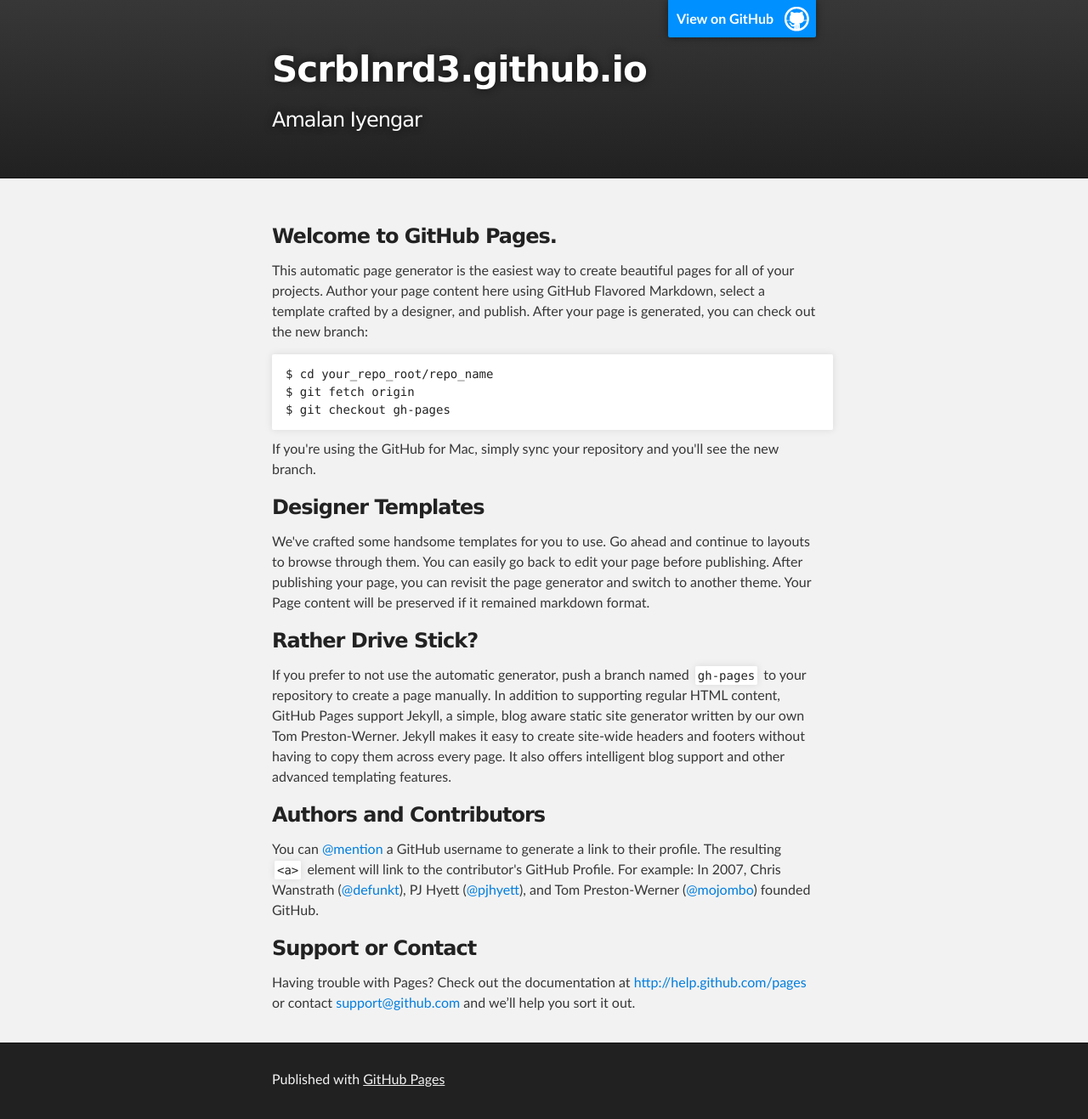
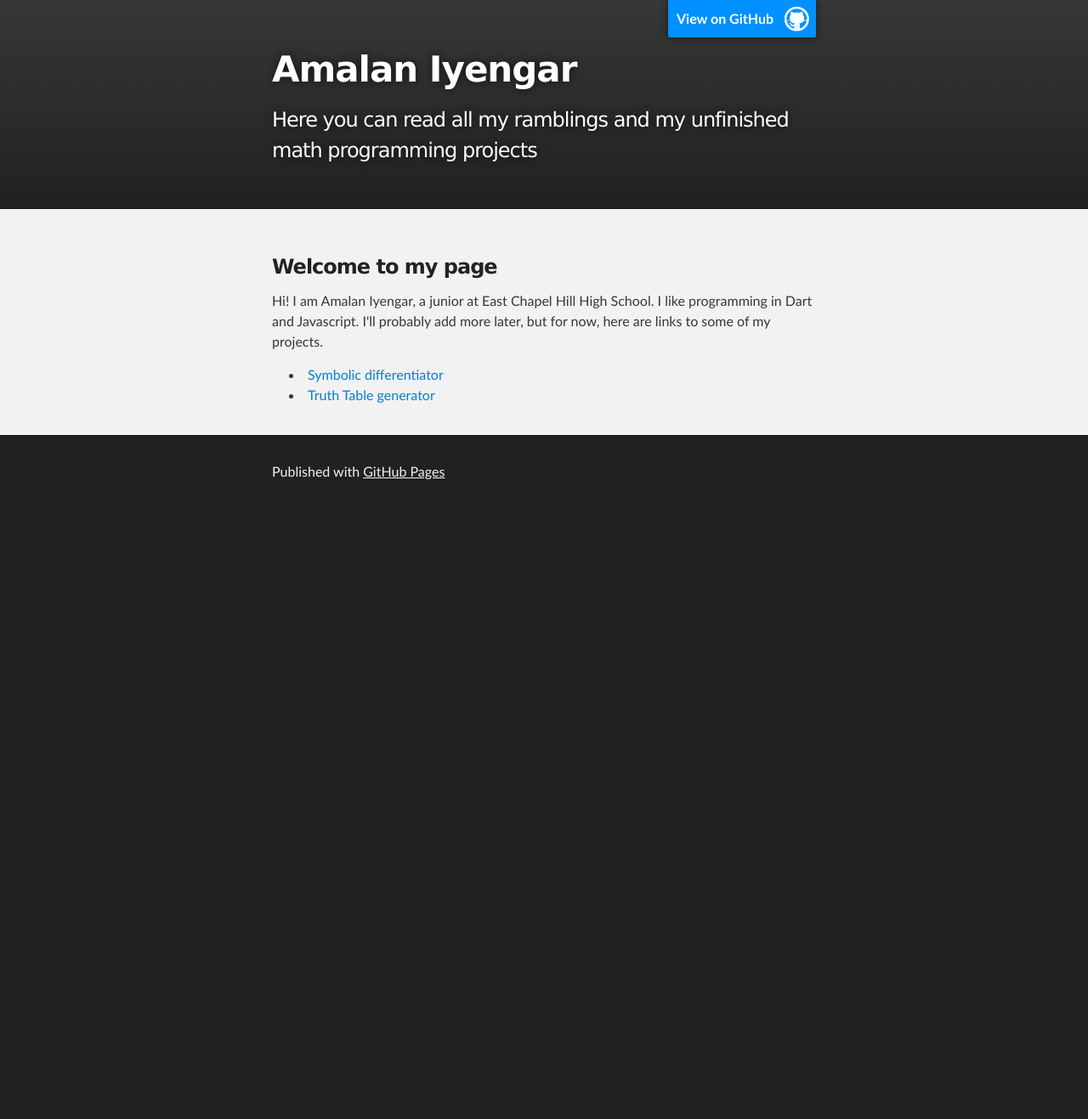
Before and after one commit to akiyeng2/scrblnrd3.github.io, a plain HTML site: page index.html in a window 1280 px wide. Shown: the whole page at 85% size. After the commit the page ends 800 px from the top, so only its background shows below. Drawn offline with Linux system fonts and the light colour scheme.

Commit message:
Replace master branch with page content via GitHub

```diff
--- a/index.html
+++ b/index.html
@@ -4,11 +4,11 @@
   <head>
     <meta charset='utf-8'>
     <meta http-equiv="X-UA-Compatible" content="chrome=1">
-    <meta name="description" content="Scrblnrd3.github.io : My github pages">
+    <meta name="description" content="Amalan Iyengar : Here you can read all my ramblings and my unfinished math programming projects">
 
     <link rel="stylesheet" type="text/css" media="screen" href="stylesheets/stylesheet.css">
 
-    <title>Scrblnrd3.github.io</title>
+    <title>Amalan Iyengar</title>
   </head>
 
   <body>
@@ -18,8 +18,8 @@
         <header class="inner">
           <a id="forkme_banner" href="https://github.com/scrblnrd3">View on GitHub</a>
 
-          <h1 id="project_title">Scrblnrd3.github.io</h1>
-	  <h2 id="project_tagline">Amalan Iyengar</h2>
+          <h1 id="project_title">Amalan Iyengar</h1>
+          <h2 id="project_tagline">Here you can read all my ramblings and my unfinished math programming projects</h2>
 
         </header>
     </div>
@@ -28,36 +28,14 @@
     <div id="main_content_wrap" class="outer">
       <section id="main_content" class="inner">
         <h3>
-<a name="welcome-to-github-pages" class="anchor" href="#welcome-to-github-pages"><span class="octicon octicon-link"></span></a>Welcome to GitHub Pages.</h3>
+<a name="welcome-to-my-page" class="anchor" href="#welcome-to-my-page"><span class="octicon octicon-link"></span></a>Welcome to my page</h3>
 
-<p>This automatic page generator is the easiest way to create beautiful pages for all of your projects. Author your page content here using GitHub Flavored Markdown, select a template crafted by a designer, and publish. After your page is generated, you can check out the new branch:</p>
+<p>Hi! I am Amalan Iyengar, a junior at East Chapel Hill High School. I like programming in Dart and Javascript. I'll probably add more later, but for now, here are links to some of my projects.</p>
 
-<pre><code>$ cd your_repo_root/repo_name
-$ git fetch origin
-$ git checkout gh-pages
-</code></pre>
-
-<p>If you're using the GitHub for Mac, simply sync your repository and you'll see the new branch.</p>
-
-<h3>
-<a name="designer-templates" class="anchor" href="#designer-templates"><span class="octicon octicon-link"></span></a>Designer Templates</h3>
-
-<p>We've crafted some handsome templates for you to use. Go ahead and continue to layouts to browse through them. You can easily go back to edit your page before publishing. After publishing your page, you can revisit the page generator and switch to another theme. Your Page content will be preserved if it remained markdown format.</p>
-
-<h3>
-<a name="rather-drive-stick" class="anchor" href="#rather-drive-stick"><span class="octicon octicon-link"></span></a>Rather Drive Stick?</h3>
-
-<p>If you prefer to not use the automatic generator, push a branch named <code>gh-pages</code> to your repository to create a page manually. In addition to supporting regular HTML content, GitHub Pages support Jekyll, a simple, blog aware static site generator written by our own Tom Preston-Werner. Jekyll makes it easy to create site-wide headers and footers without having to copy them across every page. It also offers intelligent blog support and other advanced templating features.</p>
-
-<h3>
-<a name="authors-and-contributors" class="anchor" href="#authors-and-contributors"><span class="octicon octicon-link"></span></a>Authors and Contributors</h3>
-
-<p>You can <a href="https://github.com/blog/821" class="user-mention">@mention</a> a GitHub username to generate a link to their profile. The resulting <code>&lt;a&gt;</code> element will link to the contributor's GitHub Profile. For example: In 2007, Chris Wanstrath (<a href="https://github.com/defunkt" class="user-mention">@defunkt</a>), PJ Hyett (<a href="https://github.com/pjhyett" class="user-mention">@pjhyett</a>), and Tom Preston-Werner (<a href="https://github.com/mojombo" class="user-mention">@mojombo</a>) founded GitHub.</p>
-
-<h3>
-<a name="support-or-contact" class="anchor" href="#support-or-contact"><span class="octicon octicon-link"></span></a>Support or Contact</h3>
-
-<p>Having trouble with Pages? Check out the documentation at <a href="http://help.github.com/pages">http://help.github.com/pages</a> or contact <a href="mailto:support@github.com">support@github.com</a> and we’ll help you sort it out.</p>
+<ul>
+<li><a href="Javascript-CAS">Symbolic differentiator</a></li>
+<li><a href="Truth-Tables">Truth Table generator</a></li>
+</ul>
       </section>
     </div>
 
```
Also changed, not shown: params.json (+1 -1 lines).
